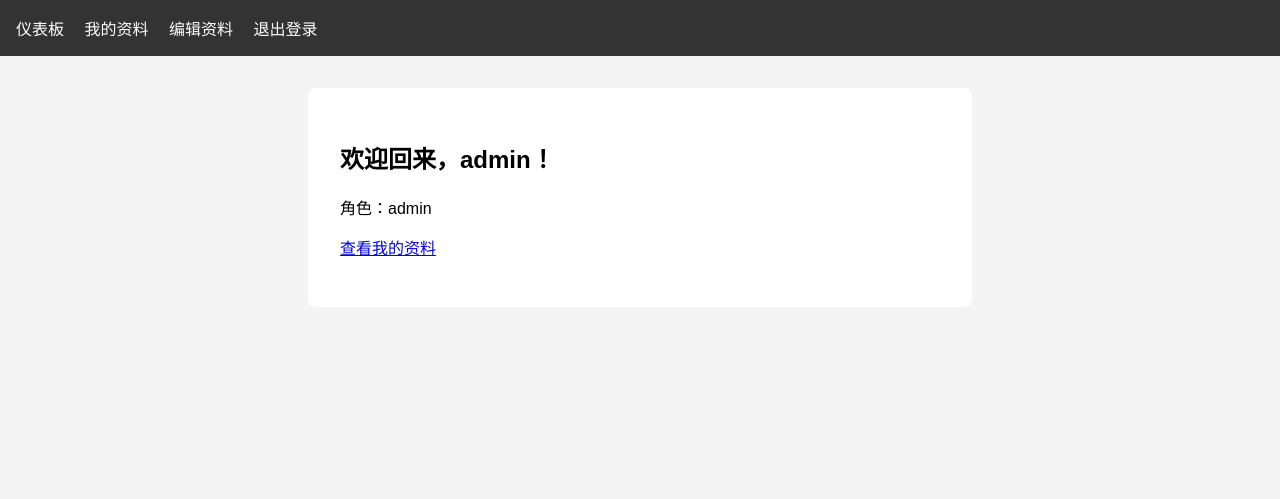
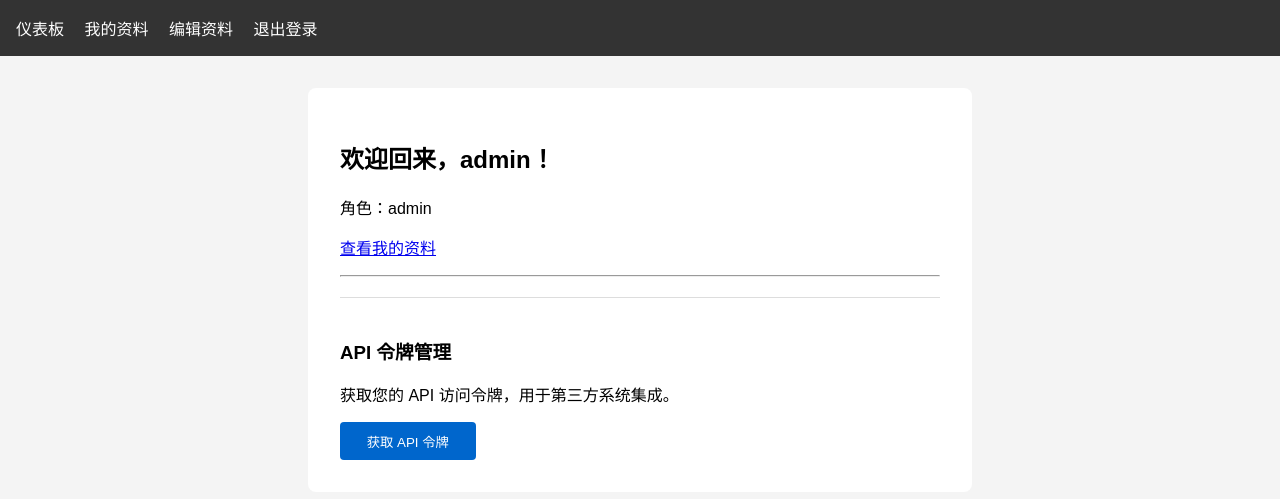
Before and after one commit to Ke1thLi/CTF-WEB-IDOR, a Flask app: page /dashboard in a window 1280 px wide. Shown: the top 499 px of the page. Run offline with Flask 3, Linux system fonts and the light colour scheme; the visitor is signed in with stand-in values (Sample User, id 1); data comes from the database, SQL or seed files in the repository.

Commit message:
第三次改动idor，wp暂未修改

```diff
--- a/app/app.py
+++ b/app/app.py
@@ -1,12 +1,26 @@
 import os
-import sqlite3
-from flask import Flask, render_template, request, redirect, url_for, session, abort, g
+import secrets
+from flask import Flask, render_template, request, redirect, url_for, session, abort
 from werkzeug.security import generate_password_hash, check_password_hash
-from database import get_db_connection, get_user_by_id, get_user_by_username, create_user, update_user, get_admin_token
+from database import (
+    get_db_connection,
+    get_user_by_id,
+    get_user_by_username,
+    get_user_by_internal_id,
+    create_user,
+    update_user,
+    get_admin_token
+)
 from init_db import init_db
 
 app = Flask(__name__)
-app.secret_key = os.environ.get('SECRET_KEY', 'this-is-a-secret-key-for-session')
+
+# SECRET_KEY 强制从环境变量读取
+secret_key = os.environ.get("SECRET_KEY")
+if not secret_key:
+    raise RuntimeError("SECRET_KEY environment variable must be set")
+app.secret_key = secret_key
+
 FLAG = os.environ.get('FLAG', 'flag{test_flag}')
 
 # ---------- 辅助函数 ----------
@@ -108,25 +122,20 @@
     if 'user_id' not in session:
         return {"error": "未登录"}, 401
 
-    internal_id = request.args.get('uid')
-    if not internal_id:
+    uid = request.args.get('uid')
+    if not uid:
         return {"error": "缺少 uid 参数"}, 400
 
-    conn = get_db_connection()
-    user = conn.execute(
-        'SELECT * FROM users WHERE internal_id = ?',
-        (internal_id,)
-    ).fetchone()
-    conn.close()
+    user = get_user_by_internal_id(uid)
+    if not user:
+        return {"error": "无效的员工编号"}, 404
 
-    if not user:
-        return {"error": "无效的 internal_id"}, 404
-
-    # 漏洞点：未检查当前用户是否有权获取该 internal_id 对应的 token
+    # 漏洞点：未检查当前用户是否有权获取该 uid 对应的 token
+    # 任何登录用户都可以请求任意 internal_id 的 token
     return {
         "uid": user['internal_id'],
         "username": user['username'],
-        "api_token": user['api_token']
+        "api_token": user['api_token'] if user['api_token'] else None
     }
 
 @app.route('/admin', methods=['GET'])
--- a/app/database.py
+++ b/app/database.py
@@ -20,11 +20,25 @@
     conn.close()
     return user
 
+def get_user_by_internal_id(internal_id):
+    conn = get_db_connection()
+    user = conn.execute('SELECT * FROM users WHERE internal_id = ?', (internal_id,)).fetchone()
+    conn.close()
+    return user
+
 def create_user(username, password_hash, full_name, email, department):
     conn = get_db_connection()
-    conn.execute(
-        'INSERT INTO users (username, password, full_name, email, department, role) VALUES (?, ?, ?, ?, ?, ?)',
+    cursor = conn.cursor()
+    cursor.execute(
+        '''INSERT INTO users (username, password, full_name, email, department, role)
+           VALUES (?, ?, ?, ?, ?, ?)''',
         (username, password_hash, full_name, email, department, 'user')
+    )
+    user_id = cursor.lastrowid
+    internal_id = f"user-{str(user_id).zfill(3)}"
+    cursor.execute(
+        'UPDATE users SET internal_id = ? WHERE id = ?',
+        (internal_id, user_id)
     )
     conn.commit()
     conn.close()
--- a/app/static/style.css
+++ b/app/static/style.css
@@ -44,3 +44,34 @@
     padding: 0.7em 2em;
     cursor: pointer;
 }
+
+input[type="submit"]:hover {
+    background: #555;
+}
+
+.api-token-section {
+    margin-top: 20px;
+    padding-top: 20px;
+    border-top: 1px solid #ddd;
+}
+
+.api-token-section button {
+    background: #0066cc;
+    color: white;
+    border: none;
+    padding: 0.7em 2em;
+    cursor: pointer;
+    border-radius: 4px;
+}
+
+.api-token-section button:disabled {
+    background: #999;
+    cursor: not-allowed;
+}
+
+.api-token-section code {
+    background: #eee;
+    padding: 4px 8px;
+    border-radius: 3px;
+    font-size: 14px;
+}
--- a/app/templates/dashboard.html
+++ b/app/templates/dashboard.html
@@ -3,4 +3,62 @@
 <h2>欢迎回来，{{ user.username }}！</h2>
 <p>角色：{{ user.role }}</p>
 <p><a href="{{ url_for('profile', user_id=user.id) }}">查看我的资料</a></p>
+
+<hr>
+
+<div class="api-token-section">
+    <h3>API 令牌管理</h3>
+    <p>获取您的 API 访问令牌，用于第三方系统集成。</p>
+    <button id="getTokenBtn">获取 API 令牌</button>
+    <div id="tokenResult"
+        style="margin-top: 10px; padding: 10px; background: #f0f0f0; border-radius: 4px; display: none;"></div>
+</div>
+
+<script>
+    document.getElementById('getTokenBtn').addEventListener('click', function () {
+        const btn = this;
+        btn.disabled = true;
+        btn.textContent = '请求中...';
+
+        const resultDiv = document.getElementById('tokenResult');
+        resultDiv.style.display = 'block';
+        resultDiv.textContent = '加载中...';
+
+        const uid = '{{ user.internal_id or "" }}';
+        if (!uid) {
+            resultDiv.textContent = '错误：未能获取您的员工编号，请重新登录。';
+            btn.disabled = false;
+            btn.textContent = '获取 API 令牌';
+            return;
+        }
+
+        fetch('/api/token?uid=' + encodeURIComponent(uid))
+            .then(response => {
+                if (!response.ok) {
+                    return response.json().then(data => {
+                        throw new Error(data.error || '请求失败');
+                    }).catch(() => {
+                        throw new Error('请求失败，状态码：' + response.status);
+                    });
+                }
+                return response.json();
+            })
+            .then(data => {
+                if (data.api_token) {
+                    resultDiv.innerHTML = '<strong>您的 API 令牌：</strong><br><code style="word-break: break-all;">' + data.api_token + '</code>';
+                } else if (data.error) {
+                    resultDiv.textContent = '错误：' + data.error;
+                } else {
+                    resultDiv.textContent = '未获取到令牌，请确认您有权限申请。';
+                }
+            })
+            .catch(error => {
+                resultDiv.textContent = '请求失败：' + error.message;
+            })
+            .finally(() => {
+                btn.disabled = false;
+                btn.textContent = '获取 API 令牌';
+            });
+    });
+</script>
 {% endblock %}
--- a/app/templates/profile.html
+++ b/app/templates/profile.html
@@ -6,11 +6,12 @@
 <p><strong>邮箱：</strong>{{ user.email or '未填写' }}</p>
 <p><strong>部门：</strong>{{ user.department or '未填写' }}</p>
 <p><strong>角色：</strong>{{ user.role }}</p>
+<p><strong>员工编号：</strong>{{ user.internal_id or '未分配' }}</p>
 
 {% if user.role == 'admin' %}
 <hr>
-<p><strong>内部 ID：</strong>{{ user.internal_id }}</p>
-<p><strong>提示：</strong>API 凭证服务位于 /api/token，需携带内部 ID 请求。</p>
+<p><strong>职位：</strong>系统管理员</p>
+<p><strong>入职时间：</strong>2024-01-15</p>
 {% endif %}
 
 {% if session.user_id == user.id %}
--- a/docker-compose.yml
+++ b/docker-compose.yml
@@ -6,4 +6,4 @@
       - "5000:5000"
     environment:
       - FLAG=flag{test_flag}
-      - SECRET_KEY=this-is-a-secret-key-for-session
+      - SECRET_KEY=your-strong-secret-key-here-change-in-production
```
Also changed, not shown: app/init_db.py (+9 -4 lines), README.md.
